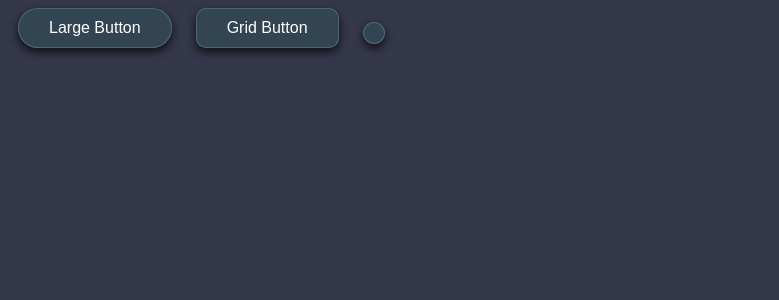
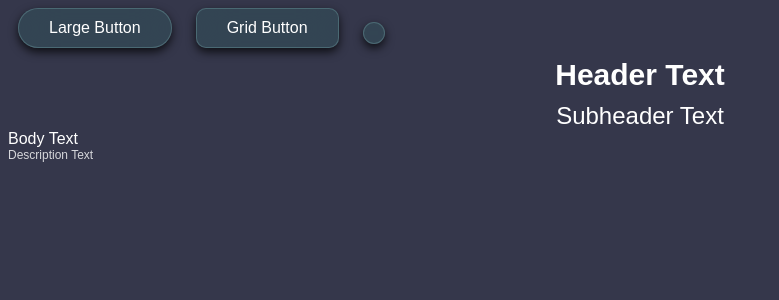
Before and after one commit to nfoert/cardie, a Django app: page /ui in a window 1280 px wide. Shown: the top 300 px of the page, without its empty margins (0-779 px from the left). Run offline with Django 5.2, Linux system fonts and the light colour scheme; some libraries are stand-ins or nearby versions.

Commit message:
Style for text elements

```diff
--- a/cardie/main/templates/ui.html
+++ b/cardie/main/templates/ui.html
@@ -16,5 +16,10 @@
         <button class="ui_button_large">Large Button <i class="ph-bold ph-arrow-circle-right"></i></button>
         <button class="ui_button_grid">Grid Button <i class="ph-bold ph-arrow-fat-line-down"></i></button>
         <button class="ui_button_icon"><i class="ph-bold ph-diamonds-four"></i></button>
+
+        <p class="ui_text_header">Header Text</p>
+        <p class="ui_text_subheader">Subheader Text</p>
+        <p class="ui_text_body">Body Text</p>
+        <p class="ui_text_description">Description Text</p>
     </body>
 </html>
--- a/cardie/static/main/ui.css
+++ b/cardie/static/main/ui.css
@@ -97,19 +97,45 @@ body {
 
 /* Text */
 .ui_text_header {
+    font-family: var(--default-font-family);
+    color: var(--default-text-color);
+    font-size: 30px;
+    padding: 0px;
+    margin: 10px;
+    text-align: center;
 
+    font-weight: 700;
 }
 
 .ui_text_subheader {
+    font-family: var(--default-font-family);
+    color: var(--default-text-color);
+    font-size: 24px;
+    padding: 0px;
+    margin: 0px;
+    text-align: center;
 
+    font-weight: 500;
 }
 
 .ui_text_body {
-
+    font-family: var(--default-font-family);
+    color: var(--default-text-color);
+    font-size: 16px;
+    padding: 0px;
+    margin: 0px;
+    text-align: left;
 }
 
 .ui_text_description {
+    font-family: var(--default-font-family);
+    color: var(--default-text-color);
+    font-size: 12px;
+    padding: 0px;
+    margin: 0px;
+    text-align: left;
 
+    opacity: 0.8;
 }
 
 
```
